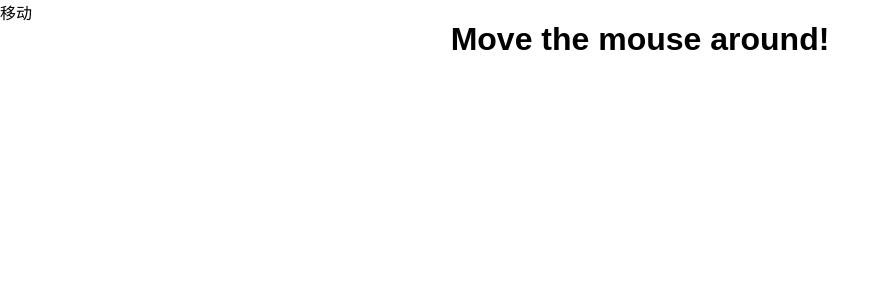
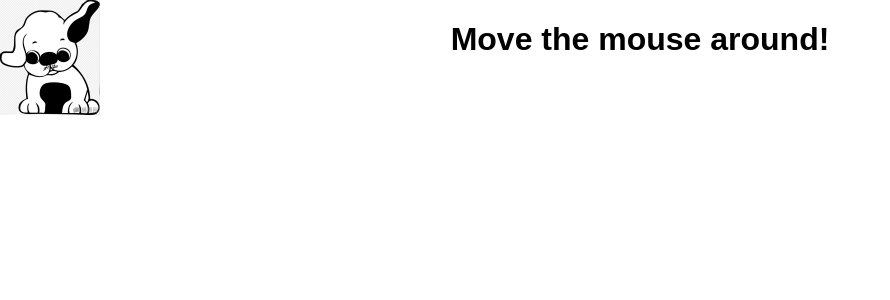
Before and after one commit to CandyAngelaCandy/react16-demo, a React (Create React App) app: page / in a window 1280 px wide. Shown: the top 300 px of the page, without its empty margins (0-890 px from the left). Built offline with nearby package versions, Linux system fonts and the light colour scheme.

Commit message:
add dog file

```diff
--- a/src/component/Cat.js
+++ b/src/component/Cat.js
@@ -1,4 +1,5 @@
 import React, { PureComponent } from 'react';
+import catImg from "../static/cat.png"
 class Cat extends PureComponent {
   constructor(props) {
     super(props);
@@ -6,9 +7,7 @@ class Cat extends PureComponent {
   render() {
     const mouse = this.props.mouse;
     return (
-      <div style={{ position: 'absolute', left: mouse.x, top: mouse.y }}>
-        移动
-      </div>
+        <img src={catImg} style={{ position: 'absolute', left: mouse.x, top: mouse.y }} />
     );
   }
 }
--- /dev/null
+++ b/src/component/Dog.js
@@ -0,0 +1,15 @@
+import React, { PureComponent } from 'react';
+import dogImg from "../static/dog.png"
+class Dog extends PureComponent {
+    constructor(props) {
+        super(props);
+    }
+    render() {
+        const mouse = this.props.mouse;
+        return (
+            <img src={dogImg} style={{ position: 'absolute', left: mouse.x, top: mouse.y }} />
+        );
+    }
+}
+
+export default Dog;
--- a/src/component/MouseTracker.js
+++ b/src/component/MouseTracker.js
@@ -1,6 +1,7 @@
 import React, {PureComponent} from 'react';
 import Mouse from './Mouse';
 import Cat from './Cat';
+import Dog from "./Dog";
 
 class MouseTracker extends PureComponent {
 
@@ -9,11 +10,16 @@ class MouseTracker extends PureComponent {
         return (<Cat mouse={mouse}/>);
     }
 
+    renderTheDog = (mouse) => {
+        return (<Dog mouse={mouse}/>);
+    }
+
     render() {
         return (
             <div>
                 <h1>Move the mouse around!</h1>
                 <Mouse render={this.renderTheCat}/>
+                <Mouse render={this.renderTheDog}/>
             </div>
         );
     }
```
Also changed, not shown: src/static/cat.png (added), src/static/dog.png (added).
